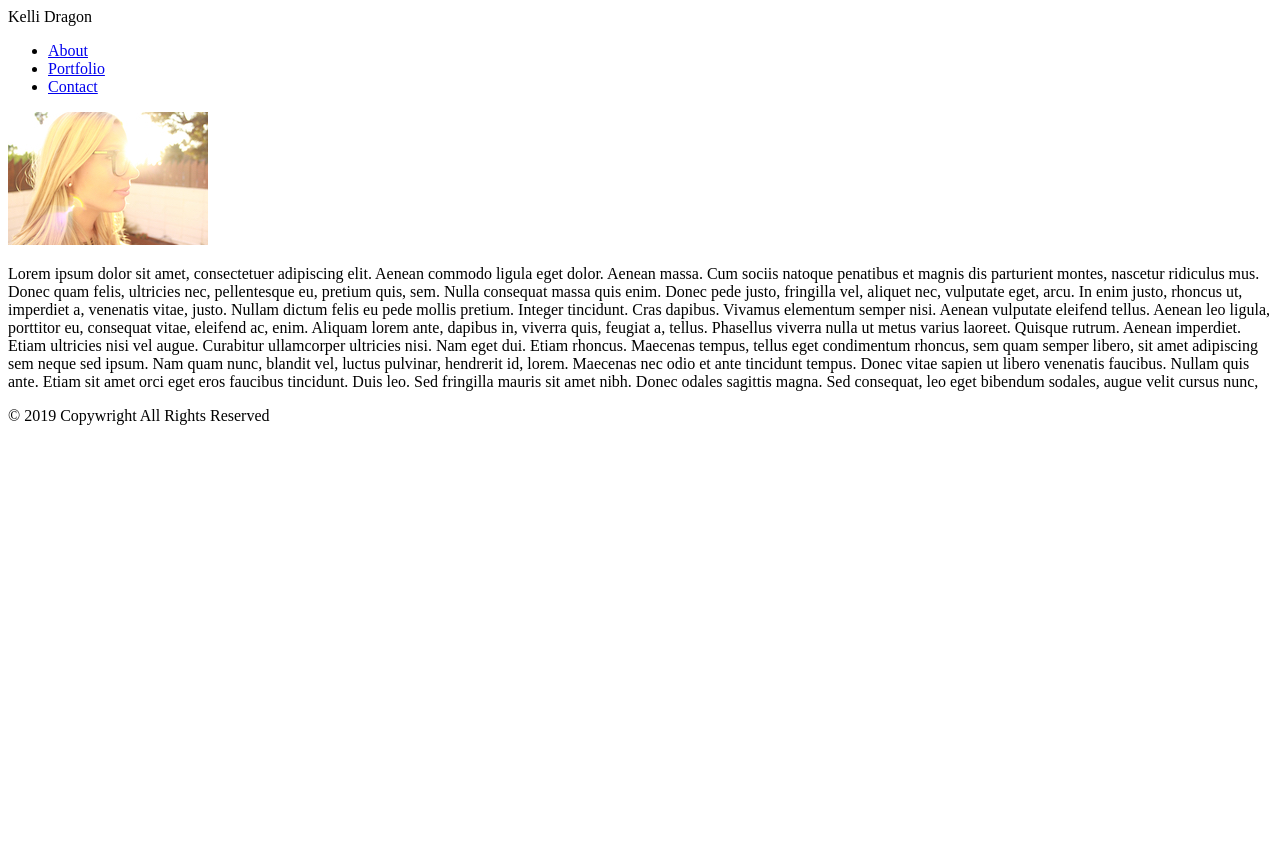
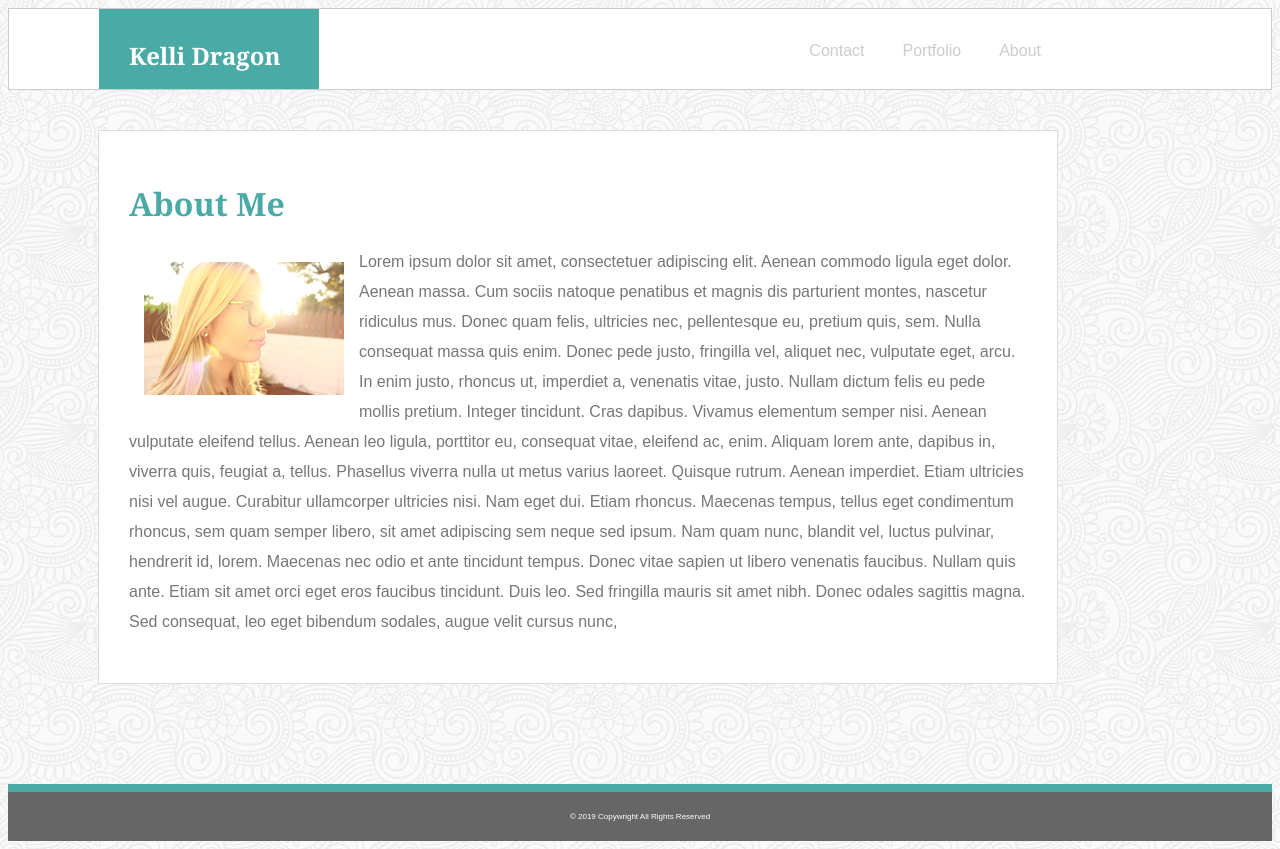
Before and after one commit to kellidragon/Basic-Portfolio, a plain HTML site: page index.html in a window 1280 px wide. Before the commit the page ends 800 px from the top, so only its background shows below. Drawn offline with Linux system fonts and the light colour scheme; files that its build step writes are made by us from their sources; a script that the page names is missing.

Commit message:
initial css

```diff
--- a/assets/css/style.css
+++ b/assets/css/style.css
@@ -0,0 +1,98 @@
+
+*{
+    box-sizing: border-box;
+}
+
+header {
+    background: #ffffff;
+    border: solid 0.5px #cccccc;
+    width: 100%;
+
+}
+
+header .name{
+      background: #4aaaa5;
+      color: #ffffff;
+      height: 80px;
+      width: 220px;
+      padding: 30px;
+      margin-left: 90px;
+      float:left;
+      font-weight: bold;
+      font-size: 24px;
+
+
+}
+
+header , h1, h3 {
+    font-family: Georgia, 'Times New Roman', Times, serif;
+    color: #4aaaa5;
+}
+
+nav {
+    background-color: #ffffff;
+    font-family: Arial, 'Helvetica Neue', Helvetica, sans-serif;
+    height: 80px;
+
+
+}
+
+ul{
+    list-style-type: none;
+    margin: 0;
+    padding: 0;
+    overflow: hidden;
+    padding-right: 200px;
+}
+
+li{
+    float: right;
+}
+
+li a{
+    display: block;
+    padding: 8px;
+    margin-top:25px;
+    background-color: #ffffff;
+    color: #cccccc;
+    padding-right: 30px;
+    text-decoration: none;
+
+}
+
+img {
+    float: left;
+    padding: 15px;
+}
+
+main {
+    margin:40px 90px 100px 90px;
+    width: 960px;
+   color: #777777;
+   background: #ffffff;
+   border: solid 0.5px #dddddd;
+   font-family: Arial, 'Helvetica Neue', Helvetica, sans-serif;
+   padding: 30px;
+}
+p {
+    line-height: 30px;
+}
+
+main::after{
+    content: "";
+    display: block;
+    clear: both;
+}
+
+footer {
+
+    background: #666666;
+    color: #ffffff;
+    width:100%;
+    text-align: center;
+    padding:20px;
+    font-family: Arial, 'Helvetica Neue', Helvetica, sans-serif;
+    font-size: 8px;
+    border-top: 8px solid #4aaaa5;
+
+}
--- a/index.html
+++ b/index.html
@@ -5,19 +5,25 @@
     <meta http-equiv="X-UA-Compatible" content="IE=edge">
     <title>Kelli Dragon</title>
     <meta name="viewport" content="width=device-width, initial-scale=1">
-    <link rel="stylesheet" type="text/css" media="screen" href="/assestscss/style.css">
+    <link rel="stylesheet" type="text/css" media="screen" href="assets/css/style.css">
     <script src="main.js"></script>
 </head>
-<body>
-    <header>Kelli Dragon
-        <uL>
-            <li><a href="#">About</a></li>
-            <li><a href="#">Portfolio</a></li>
-            <li><a href="#">Contact</a></li>
-        </uL>
+<body background="./assets/images/background.png">
+
+    <header>
+        <div class="name">
+        Kelli Dragon
+        </div>
+        <nav>
+            <uL>
+                <li><a href="#">About</a></li>
+                <li><a href="#">Portfolio</a></li>
+                <li><a href="#">Contact</a></li>
+            </uL>
+        </nav>
     </header>
     <main>
-
+        <h1>About Me</h1>
         <img src="./assets/images/Kelli.jpg" alt="Kelli Dragon">
         <p class= "aboutMe">
                 Lorem ipsum dolor sit amet, consectetuer adipiscing elit. Aenean commodo
```
Also changed, not shown: contact.html (+1 -1 lines), portfolio.html (+1 -1 lines), assets/images/background.jpg (deleted), assets/images/background.png (added), 2 other files.
